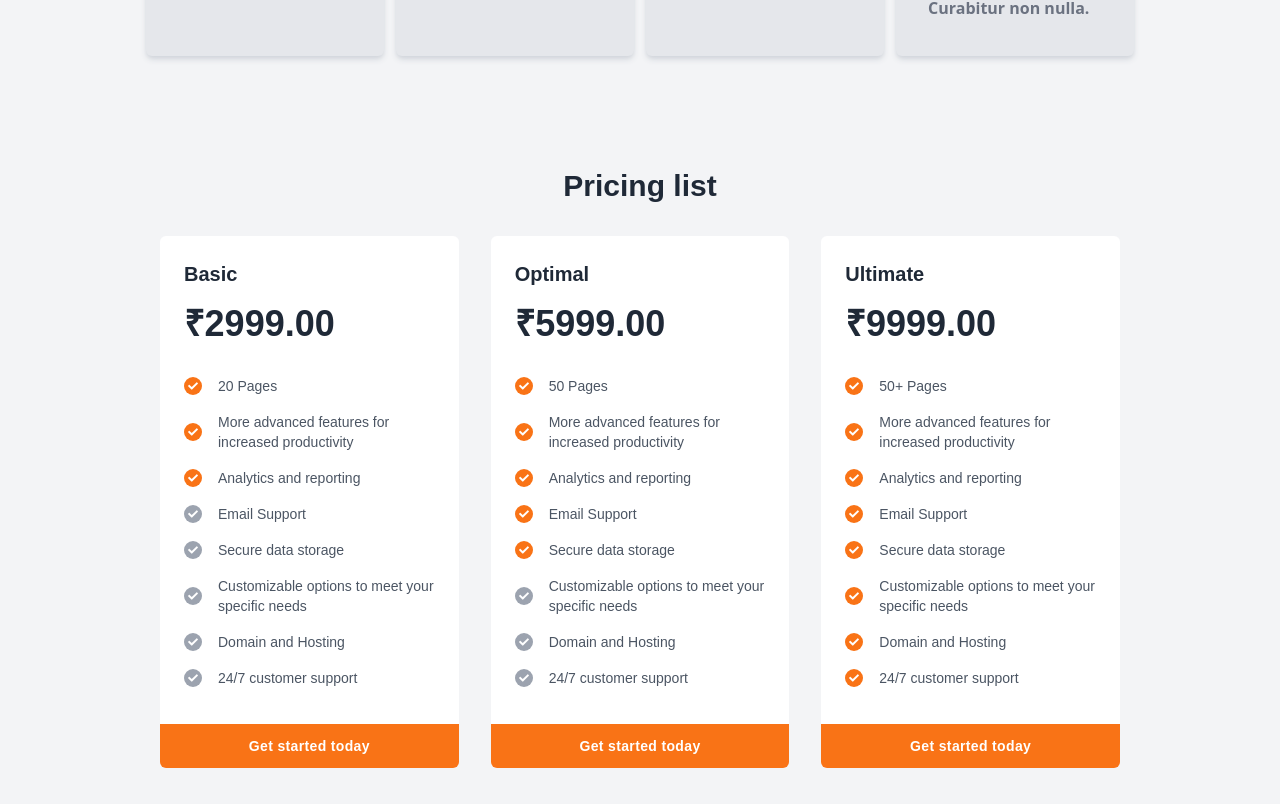
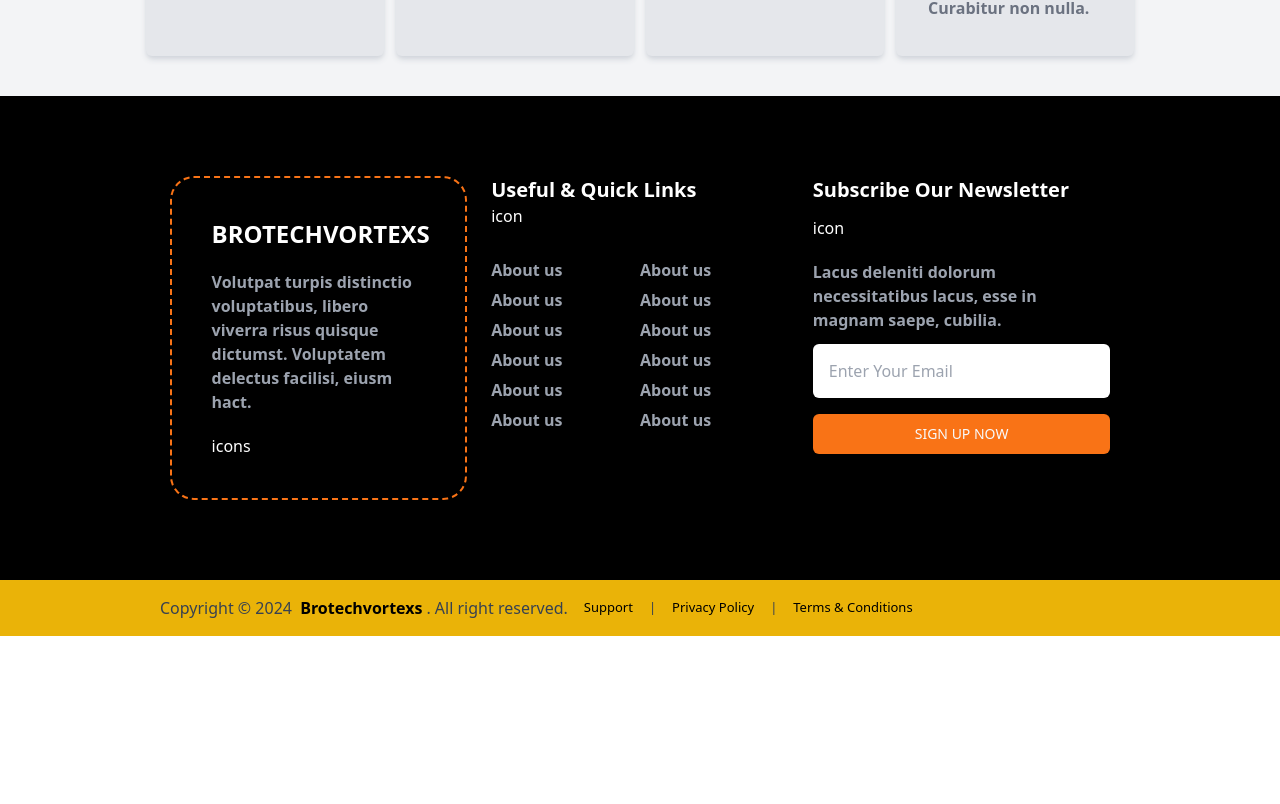
Before and after one commit to harshkavaiya/Brotechvortexs-, a React (Vite) app: page /Services/1 in a window 1280 px wide. Shown: the part 1496-2300 px from the top of the page. After the commit the page ends 2132 px from the top, so only its background shows below. Built offline with nearby package versions, Linux system fonts and the light colour scheme.

Commit message:
remove price list

```diff
--- a/src/components/Pricelist.tsx
+++ /dev/null
@@ -1,200 +0,0 @@
-import { FaCheck } from "react-icons/fa";
-
-type CheckList = {
-  on: Boolean;
-};
-
-const Pricelist = () => {
-  return (
-    <div className="font-[sans-serif] bg-gray-100 px-4 py-8">
-      <div className="max-w-5xl mx-auto">
-        <div className="text-center">
-          <h2 className="text-gray-800 text-3xl font-bold mb-4">
-            Pricing list
-          </h2>
-        </div>
-
-        <div className="grid lg:grid-cols-3 md:grid-cols-2 gap-8 mt-8 max-md:max-w-sm max-md:mx-auto">
-          <div className="bg-white hover:outline outline-orange-500 rounded-md relative overflow-hidden transition-all">
-            <div className="p-6 pb-20">
-              <div className="text-left">
-                <h4 className="text-gray-800 text-xl mb-4 font-semibold">
-                  Basic
-                </h4>
-                <h3 className="text-gray-800 text-4xl font-semibold">
-                  ₹2999.00
-                </h3>
-              </div>
-
-              <div className="mt-8">
-                <ul className="space-y-4">
-                  <li className="text-gray-600 flex items-center text-sm">
-                    <CheckList on={true} />
-                    20 Pages
-                  </li>
-                  <li className="text-gray-600 flex items-center text-sm">
-                    <CheckList on={true} />
-                    More advanced features for increased productivity
-                  </li>
-                  <li className="text-gray-600 flex items-center text-sm">
-                    <CheckList on={true} />
-                    Analytics and reporting
-                  </li>
-                  <li className="text-gray-600 flex items-center text-sm">
-                    <CheckList on={false} />
-                    Email Support
-                  </li>
-                  <li className="text-gray-600 flex items-center text-sm">
-                    <CheckList on={false} />
-                    Secure data storage
-                  </li>
-                  <li className="text-gray-600 flex items-center text-sm">
-                    <CheckList on={false} />
-                    Customizable options to meet your specific needs
-                  </li>
-                  <li className="text-gray-600 flex items-center text-sm">
-                    <CheckList on={false} />
-                    Domain and Hosting
-                  </li>
-                  <li className="text-gray-600 flex items-center text-sm">
-                    <CheckList on={false} />
-                    24/7 customer support
-                  </li>
-                </ul>
-              </div>
-            </div>
-            <button
-              type="button"
-              className="w-full absolute bottom-0 px-6 py-3 text-sm font-semibold tracking-wide text-white bg-orange-500"
-            >
-              Get started today
-            </button>
-          </div>
-
-          <div className="bg-white hover:outline outline-orange-500 rounded-md relative overflow-hidden transition-all">
-            <div className="p-6 pb-20">
-              <div className="text-left">
-                <h4 className="text-gray-800 text-xl mb-4 font-semibold">
-                  Optimal
-                </h4>
-                <h3 className="text-gray-800 text-4xl font-semibold">
-                  ₹5999.00
-                </h3>
-              </div>
-              <div className="mt-8">
-                <ul className="space-y-4">
-                  <li className="text-gray-600 flex items-center text-sm">
-                    <CheckList on={true} />
-                    50 Pages
-                  </li>
-                  <li className="text-gray-600 flex items-center text-sm">
-                    <CheckList on={true} />
-                    More advanced features for increased productivity
-                  </li>
-                  <li className="text-gray-600 flex items-center text-sm">
-                    <CheckList on={true} />
-                    Analytics and reporting
-                  </li>
-                  <li className="text-gray-600 flex items-center text-sm">
-                    <CheckList on={true} />
-                    Email Support
-                  </li>
-                  <li className="text-gray-600 flex items-center text-sm">
-                    <CheckList on={true} />
-                    Secure data storage
-                  </li>
-                  <li className="text-gray-600 flex items-center text-sm">
-                    <CheckList on={false} />
-                    Customizable options to meet your specific needs
-                  </li>
-                  <li className="text-gray-600 flex items-center text-sm">
-                    <CheckList on={false} />
-                    Domain and Hosting
-                  </li>
-                  <li className="text-gray-600 flex items-center text-sm">
-                    <CheckList on={false} />
-                    24/7 customer support
-                  </li>
-                </ul>
-              </div>
-            </div>
-            <button
-              type="button"
-              className="w-full absolute bottom-0 px-6 py-3 text-sm font-semibold tracking-wide text-white bg-orange-500"
-            >
-              Get started today
-            </button>
-          </div>
-
-          <div className="bg-white hover:outline outline-orange-500 rounded-md relative overflow-hidden transition-all">
-            <div className="p-6 pb-20">
-              <div className="text-left">
-                <h4 className="text-gray-800 text-xl mb-4 font-semibold">
-                  Ultimate
-                </h4>
-                <h3 className="text-gray-800 text-4xl font-semibold">
-                  ₹9999.00
-                </h3>
-              </div>
-              <div className="mt-8">
-                <ul className="space-y-4">
-                  <li className="text-gray-600 flex items-center text-sm">
-                    <CheckList on={true} />
-                    50+ Pages
-                  </li>
-                  <li className="text-gray-600 flex items-center text-sm">
-                    <CheckList on={true} />
-                    More advanced features for increased productivity
-                  </li>
-                  <li className="text-gray-600 flex items-center text-sm">
-                    <CheckList on={true} />
-                    Analytics and reporting
-                  </li>
-                  <li className="text-gray-600 flex items-center text-sm">
-                    <CheckList on={true} />
-                    Email Support
-                  </li>
-                  <li className="text-gray-600 flex items-center text-sm">
-                    <CheckList on={true} />
-                    Secure data storage
-                  </li>
-                  <li className="text-gray-600 flex items-center text-sm">
-                    <CheckList on={true} />
-                    Customizable options to meet your specific needs
-                  </li>
-                  <li className="text-gray-600 flex items-center text-sm">
-                    <CheckList on={true} />
-                    Domain and Hosting
-                  </li>
-                  <li className="text-gray-600 flex items-center text-sm">
-                    <CheckList on={true} />
-                    24/7 customer support
-                  </li>
-                </ul>
-              </div>
-            </div>
-            <button
-              type="button"
-              className="w-full absolute bottom-0 px-6 py-3 text-sm font-semibold tracking-wide text-white bg-orange-500"
-            >
-              Get started today
-            </button>
-          </div>
-        </div>
-      </div>
-    </div>
-  );
-};
-
-const CheckList = ({ on }: CheckList) => {
-  return (
-    <div
-      className={`mr-4 ${
-        on ? "bg-orange-500" : "bg-gray-400"
-      }  text-white rounded-full text-[10px] p-[4px] font-bold`}
-    >
-      <FaCheck />
-    </div>
-  );
-};
-export default Pricelist;
--- a/src/pages/Services.tsx
+++ b/src/pages/Services.tsx
@@ -3,7 +3,6 @@ import SitemapPath from "../components/SitemapPath";
 import { Button } from "../components/ui/button";
 import { ReactNode } from "react";
 import { FaCode } from "react-icons/fa";
-import Pricelist from "../components/Pricelist";
 import { RiPresentationFill } from "react-icons/ri";
 import { MdOutlineDesignServices } from "react-icons/md";
 import { HiOutlineClipboardDocumentCheck } from "react-icons/hi2";
@@ -76,7 +75,7 @@ const Services = () => {
             <ProcessBlock
               step={2}
               icon={<MdOutlineDesignServices />}
-              title={"Concept creation"}
+              title={"Scoping session"}
               desc={
                 "Quisque velit nisi, pretium ut lacinia in, elementum id enim. Curabitur non nulla."
               }
@@ -99,9 +98,7 @@ const Services = () => {
             />
           </div>
         </div>
-        <div className="my-20">
-          <Pricelist />
-        </div>
+
       </div>
     </div>
   );
```
